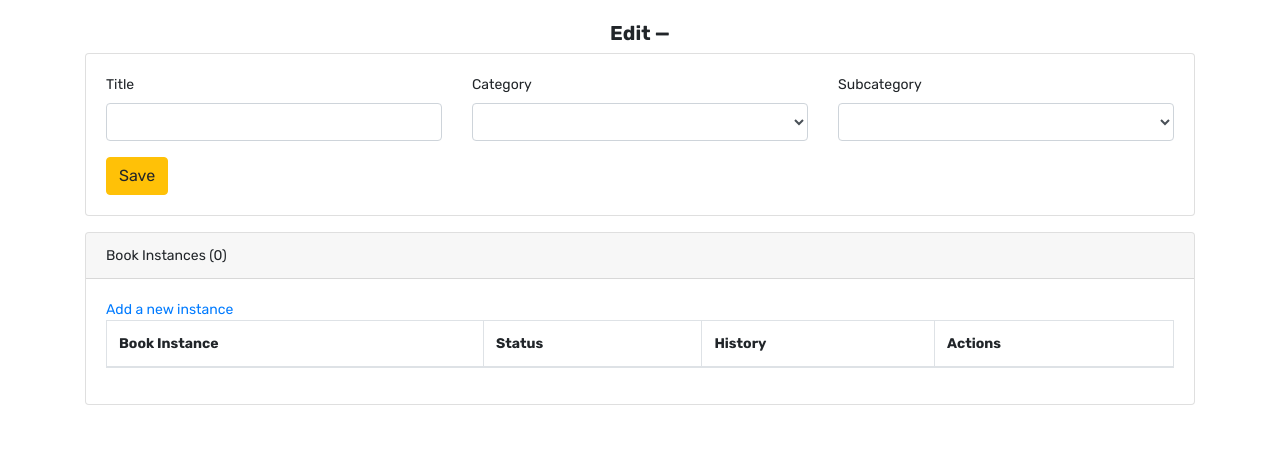
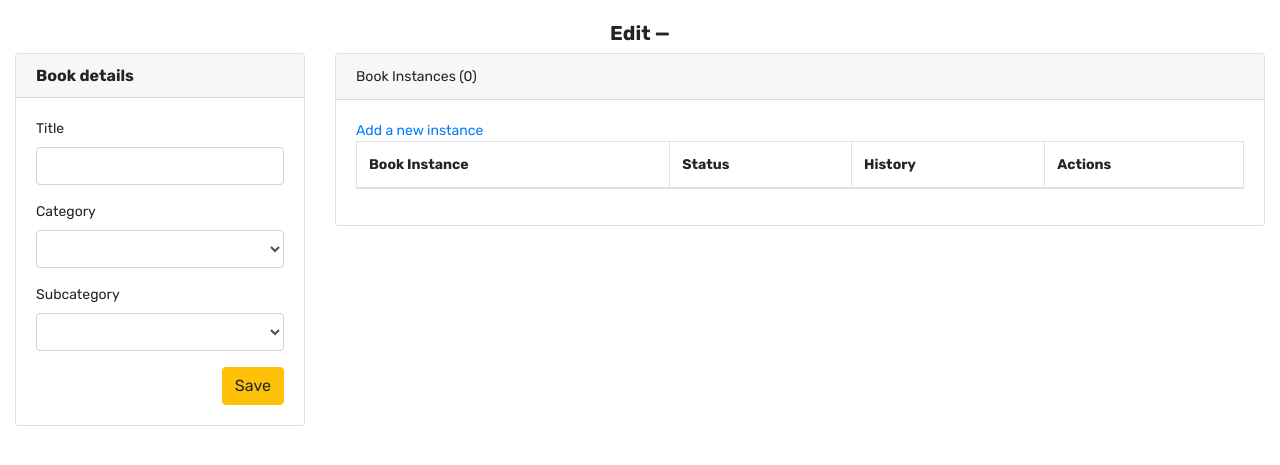
Before and after one commit to srisar/lib-bit, a PHP site: template views/books/edit.view.php in a window 1280 px wide. Shown: the part 56-521 px from the top of the page. Run offline with PHP 8.4, Linux system fonts and the light colour scheme; the template is opened without the code that fills it, so the values that code supplies are empty.

Commit message:
updated font size consistency

```diff
--- a/views/books/edit.view.php
+++ b/views/books/edit.view.php
@@ -17,7 +17,7 @@ $book_instances = $book->get_all_book_instances();
 
 <?php include_once "views/_header.php" ?>
 
-<div class="container">
+<div class="container-fluid">
 
     <div class="row">
         <div class="col">
@@ -28,10 +28,12 @@ $book_instances = $book->get_all_book_instances();
 
     <div class="row">
 
-        <div class="col">
+        <div class="col-3">
 
             <div class="card">
-
+                <div class="card-header">
+                    <h3 class="m-0">Book details</h3>
+                </div>
                 <div class="card-body">
 
                     <?php View::render_error_messages() ?>
@@ -42,7 +44,9 @@ $book_instances = $book->get_all_book_instances();
 
 
                         <div class="row">
-                            <div class="col">
+
+                            <div class="col-12">
+
                                 <div class="form-group">
                                     <label for="book-title">Title</label>
                                     <input class="form-control" type="text" value="<?= $book->title ?>" id="book-title"
@@ -51,7 +55,7 @@ $book_instances = $book->get_all_book_instances();
 
                             </div>
 
-                            <div class="col">
+                            <div class="col-12">
                                 <div class="form-group">
                                     <label for="book-category">Category</label>
 
@@ -70,7 +74,7 @@ $book_instances = $book->get_all_book_instances();
 
                             </div>
 
-                            <div class="col">
+                            <div class="col-12">
 
                                 <div id="output">
                                     <div class="form-group">
@@ -93,7 +97,7 @@ $book_instances = $book->get_all_book_instances();
 
                         </div><!--.row-->
 
-                        <div class="row">
+                        <div class="row text-right">
                             <div class="col">
                                 <button class="btn btn-warning" type="submit">Save</button>
                             </div>
@@ -106,11 +110,6 @@ $book_instances = $book->get_all_book_instances();
             </div>
 
         </div><!--.col-->
-
-    </div><!--.row-->
-
-
-    <div class="row my-3">
 
         <div class="col">
 
@@ -166,7 +165,6 @@ $book_instances = $book->get_all_book_instances();
 
         </div>
 
-
     </div><!--.row-->
 
 
--- a/views/books/index.view.php
+++ b/views/books/index.view.php
@@ -26,7 +26,7 @@ $title = View::get_data('title');
 
                 <div id="categories-list" class="card">
                     <div class="card-header">
-                        <div class="font-weight-bold">Categories</div>
+                        <h3 class="m-0">Categories</h3>
                     </div>
                     <div class="card-body p-1">
 
--- a/views/category/index.view.php
+++ b/views/category/index.view.php
@@ -25,7 +25,7 @@ $subcategories = View::get_data('subcategories');
 
             <div class="card">
                 <div class="card-header">
-                    <h2 class="mb-0 font-weight-normal">Categories <a href="<?= App::createURL('/categories/add') ?>" class="btn btn-sm btn-primary">Add</a></h2>
+                    <h3 class="mb-0">Categories <a href="<?= App::createURL('/categories/add') ?>" class="btn btn-sm btn-primary">Add</a></h3>
                 </div>
 
                 <div class="card-body p-1">
```
